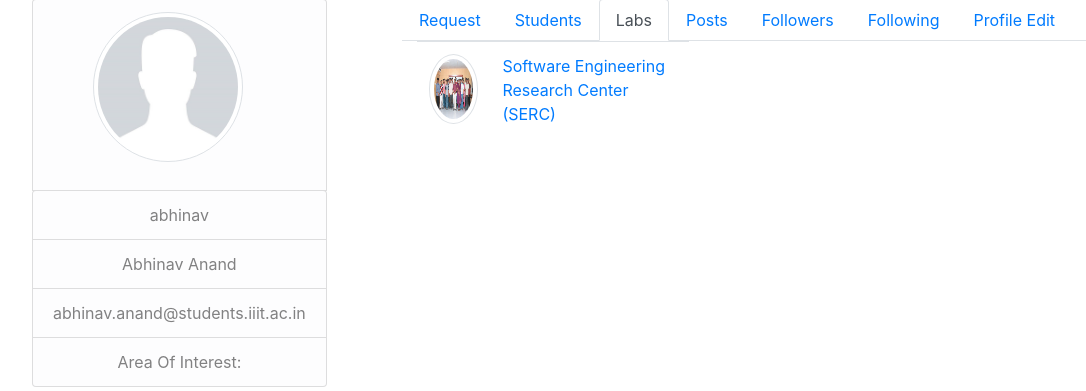
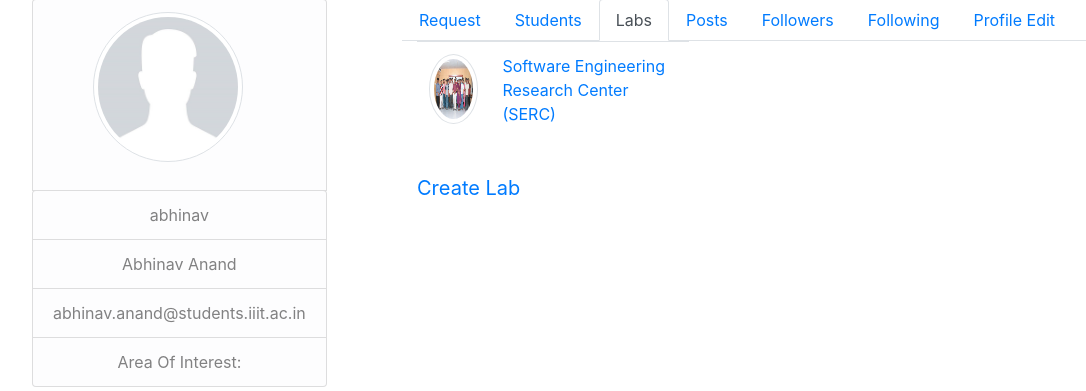
Before and after one commit to Salt-Peter/sce-proj, a Flask app: page / in a window 1280 px wide, after a click on "Labs". Shown: the part 105-496 px from the top of the page, without its empty margins (68-1154 px from the left). Run offline with Flask 2, Linux system fonts and the light colour scheme; a user stored in the database is signed in; data comes from the database, SQL or seed files in the repository; both versions use the stored data as it was after the commit; data that the repository does not hold is empty; some libraries are stand-ins or nearby versions.

Commit message:
include add lab functionality

```diff
--- a/iiit_research/templates/profile_components/labsmember.html
+++ b/iiit_research/templates/profile_components/labsmember.html
@@ -15,4 +15,5 @@
             </tbody>
         </table>
     </div>
+    <a class="navbar-brand mr-4" href="/">Create Lab</a>
 </div>
```
Also changed, not shown: iiit_research/site.db.
